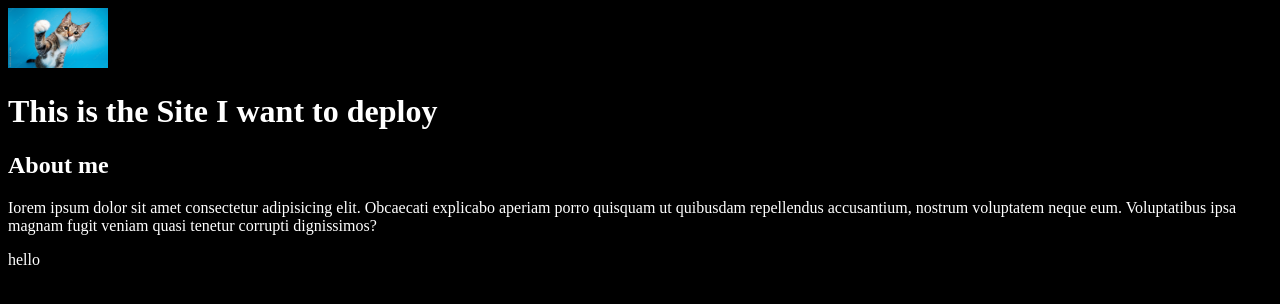
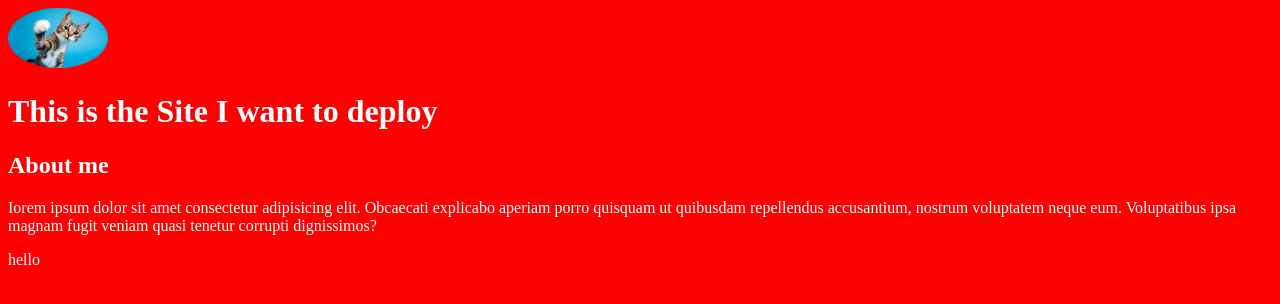
Before and after one commit to The-Daishogun/QLevelUP, a plain HTML site: page index.html in a window 1280 px wide. Drawn offline with Linux system fonts and the light colour scheme.

Commit message:
Change background

```diff
--- a/static/css/style.css
+++ b/static/css/style.css
@@ -1,4 +1,8 @@
 body {
-    background-color: black;
+    background-color: red;
     color: white;
 }
+
+img {
+    border-radius: 50%;
+}
```
